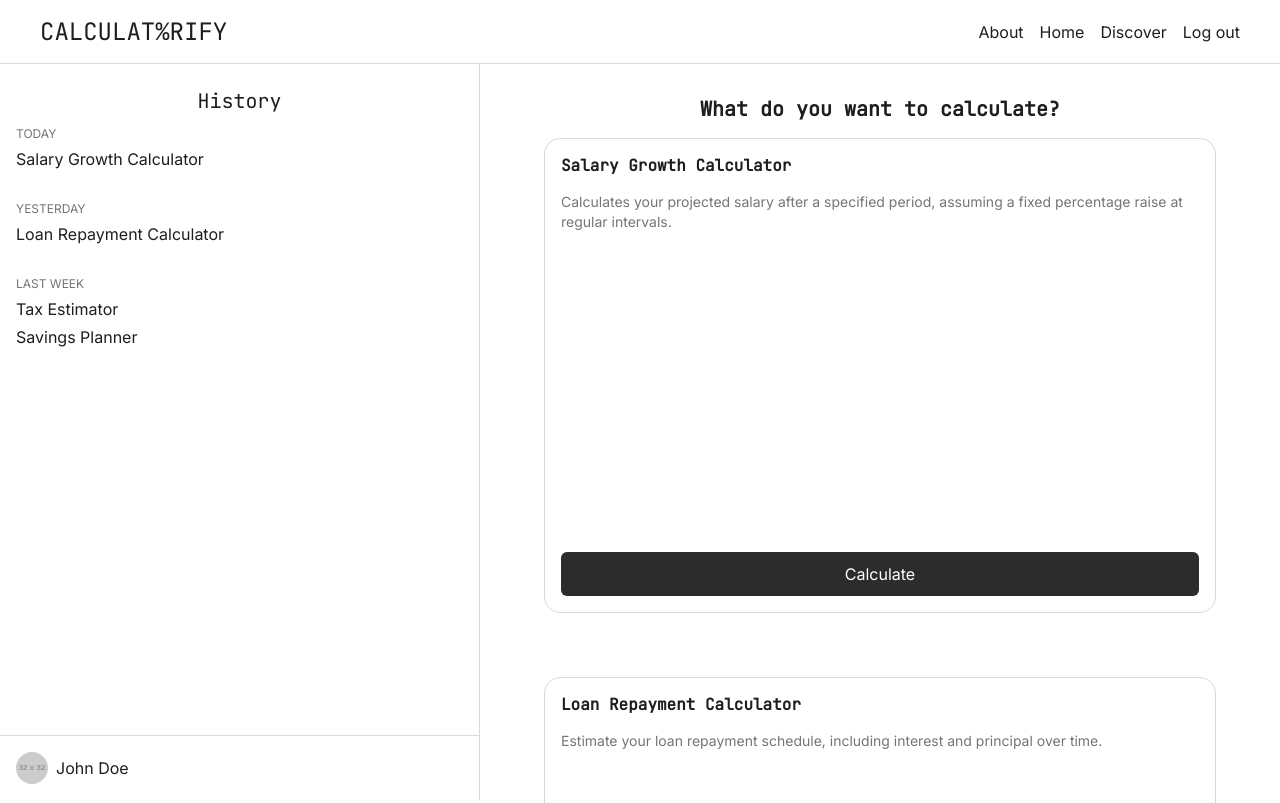
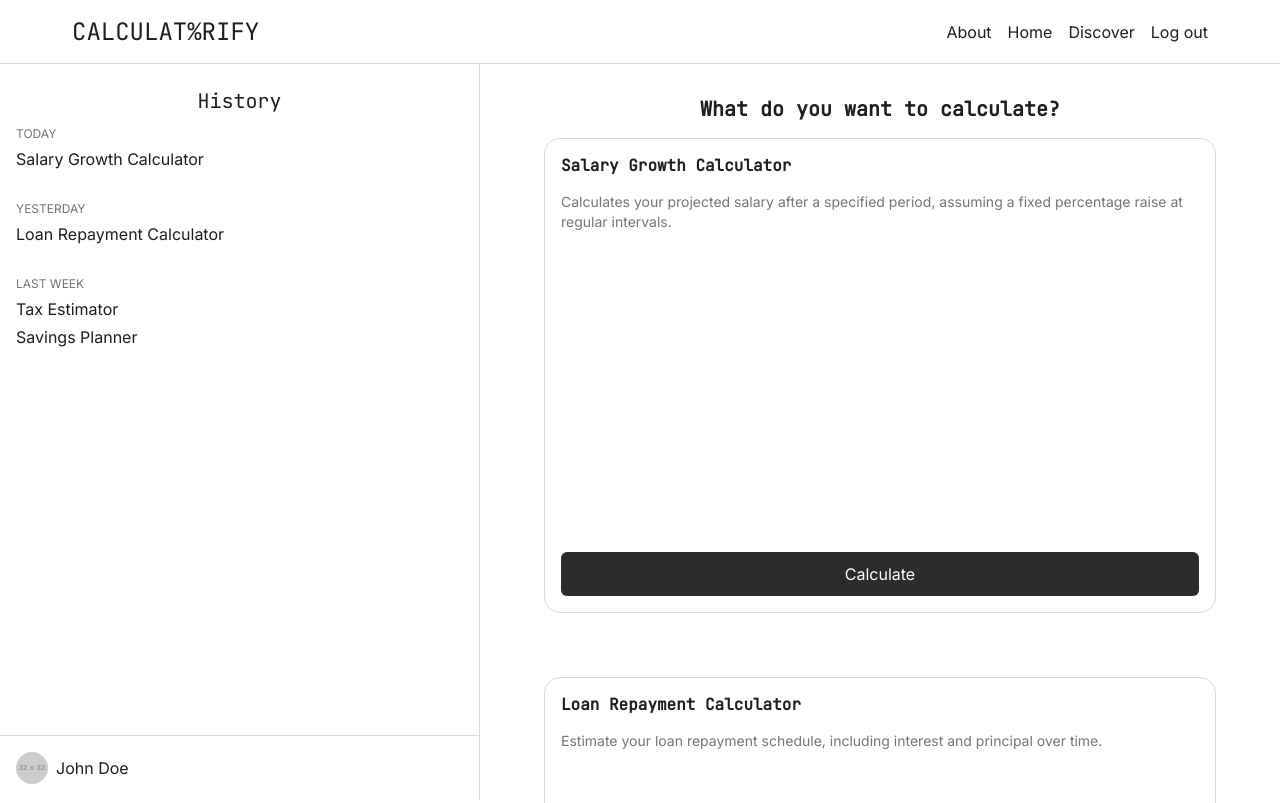
Before and after one commit to devformed/calculatorify, a website with bundled scripts: page frontend/public/dashboard.html in a window 1280 px wide. Shown: the top 803 px of the page. Built offline with nearby package versions, Linux system fonts and the light colour scheme; placeholder pictures from the web are drawn by us.

Commit message:
minor changes

```diff
--- a/frontend/src/dashboard.ts
+++ b/frontend/src/dashboard.ts
@@ -26,9 +26,6 @@ const cardsData: DashboardCard[] = [
   },
 ];
 
-/**
- * Renders dashboard cards into the container with id 'cardsContainer'.
- */
 export function renderDashboardCards(): void {
   const container = document.getElementById("cardsContainer");
   if (!container) return;
--- a/frontend/src/scss/_dashboard.scss
+++ b/frontend/src/scss/_dashboard.scss
@@ -23,7 +23,7 @@
   @extend .container;
   @extend .flex-space;
   align-items: center;
-  padding: 1rem 0;
+  padding: 1rem 2rem;
 }
 .dashboard-nav .nav-title {
   font-family: $font-mono;
@@ -161,6 +161,7 @@
 .dashboard-card {
   @extend .card;
   flex: 1 1 356px;
+  min-width: 20rem;
   height: 475px;
   padding: 1rem;
   display: flex;
```
